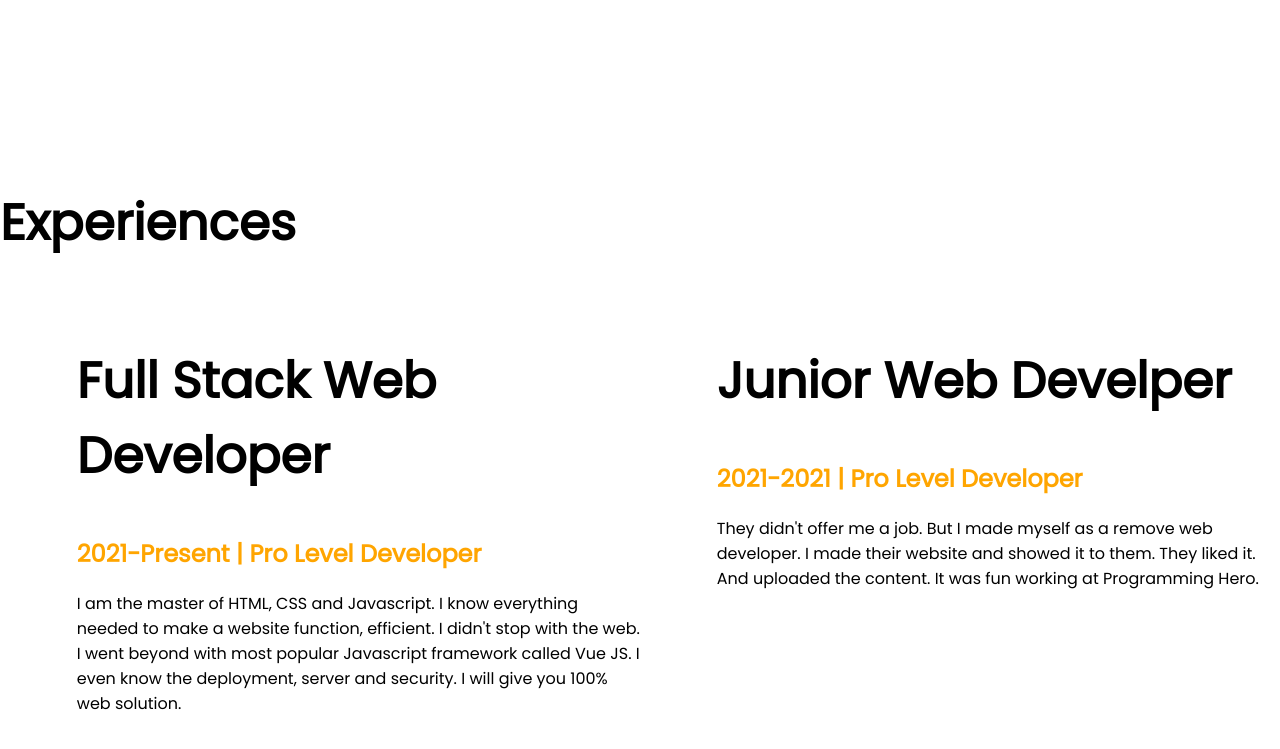
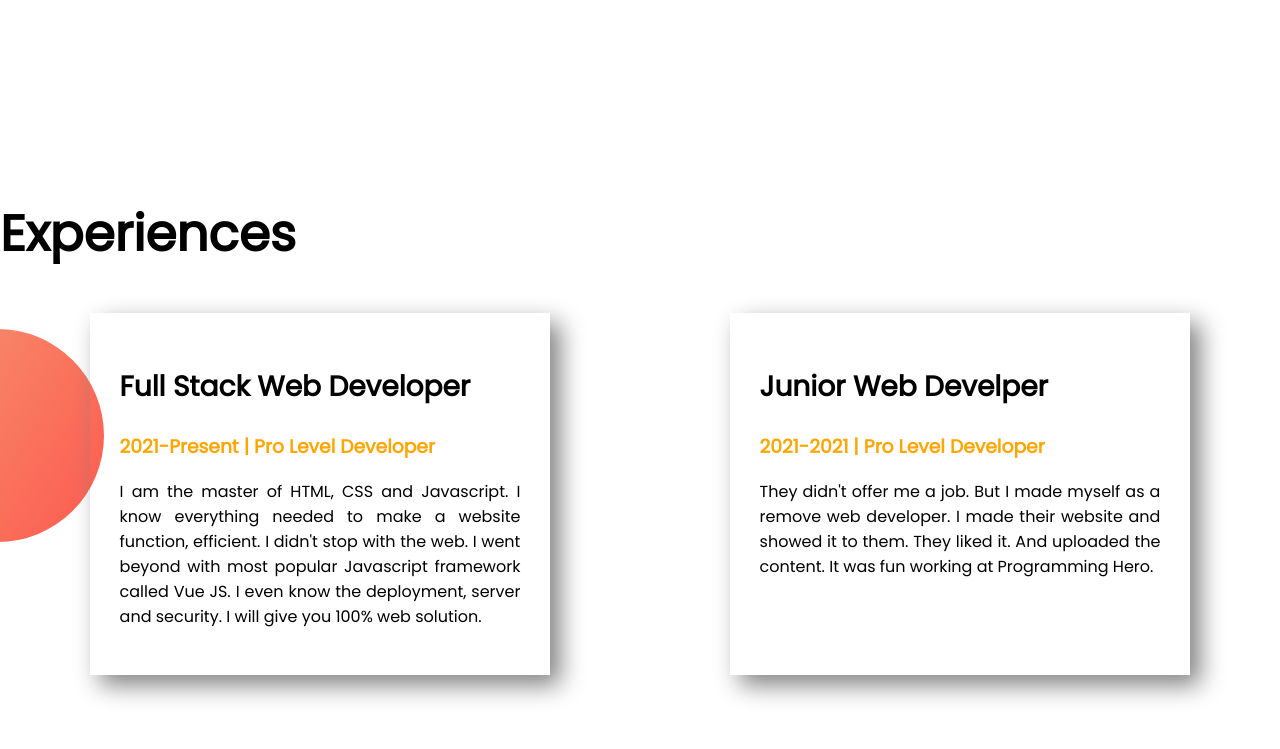
Before and after one commit to Parvezofficial/Developer-Portfolio, a plain HTML site: page index.html in a window 1280 px wide. Shown: the part 1299-2048 px from the top of the page. Drawn offline with Linux system fonts and the light colour scheme.

Commit message:
Exprience section added

```diff
--- a/index.html
+++ b/index.html
@@ -41,18 +41,21 @@
     <section class="Exp">
             <h1>Experiences</h1>
             <div class="flexiable">
-                <div class="half-width">
-                    <h1>Full Stack Web Developer</h1>
-                    <h2 class="orange-color">2021-Present | Pro Level Developer</h2>
+                <div class="Exprience-item">
+                    <h2>Full Stack Web Developer</h2>
+                    <h3 class="orange-color">2021-Present | Pro Level Developer</h3>
                     <p>I am the master of HTML, CSS and Javascript. I know everything needed to make a website function, efficient. I didn't stop with the web. I went beyond with most popular Javascript framework called Vue JS. I even know the deployment, server and security. I will give you 100% web solution.</p>
                 </div>
-                <div class="half-width">
-                    <h1>Junior Web Develper</h1>
-                    <h2 class="orange-color">2021-2021 | Pro Level Developer</h2>
+                <div class="Exprience-item">
+                    <h2>Junior Web Develper</h2>
+                    <h3 class="orange-color">2021-2021 | Pro Level Developer</h3>
                     <p>They didn't offer me a job. But I made myself as a remove web developer. I made their website and showed it to them. They liked it. And uploaded the content. It was fun working at Programming Hero.</p>
                 </div>
             </div>
     </section>
+<!-- Exprience section end  -->
+
+
 
 
 </body>
--- a/style.css
+++ b/style.css
@@ -37,3 +37,19 @@ h1 {
   background-repeat: no-repeat;
   background-position: right;
 }
+.Exprience-item {
+  width: 40%;
+  margin-left: 7%;
+  margin-right: 7%;
+  padding: 30px;
+  text-align: justify;
+  box-shadow: 10px 10px 23px gray;
+}
+h2 {
+  font-size: 28px;
+}
+.Exp {
+  background-image: url(Images/exp-bg.png);
+  background-repeat: no-repeat;
+  background-position: left;
+}
```
